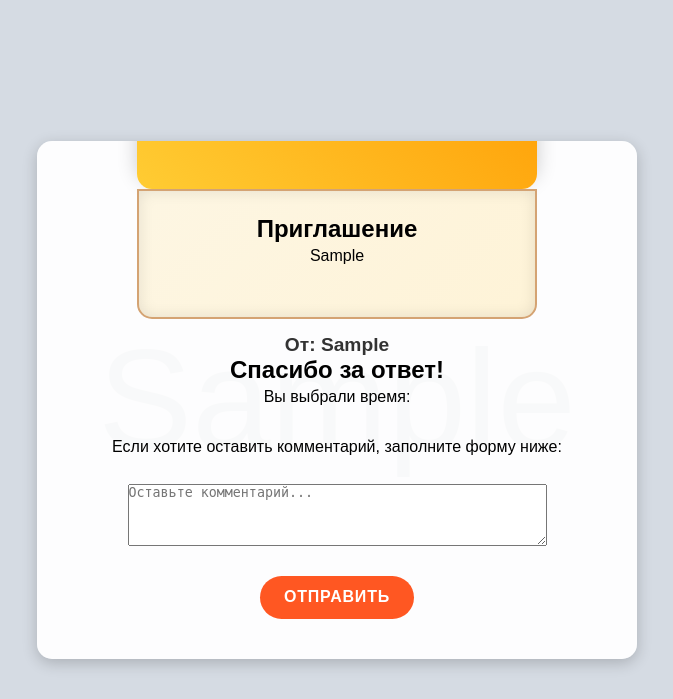
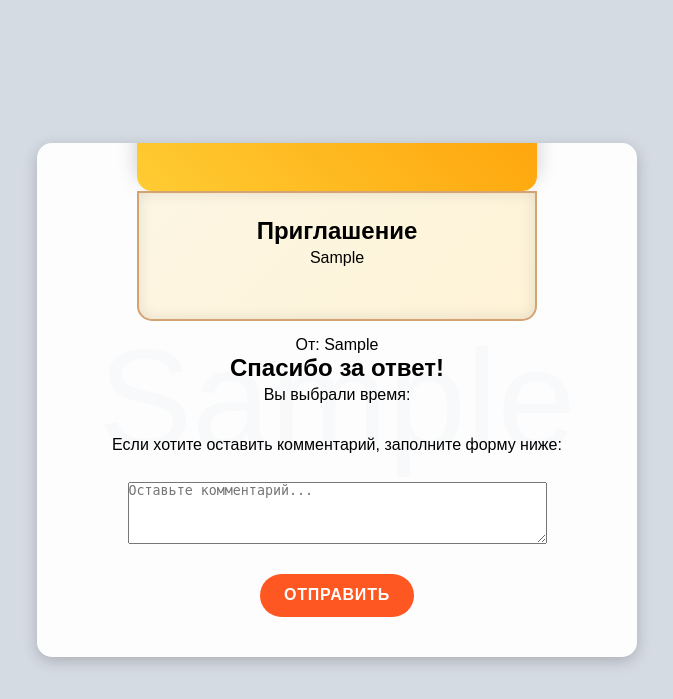
Before and after one commit to Lavochka123/Svety4, a Flask app: page /invite/1/page5 in a window 1280 px wide. Shown: the top 699 px of the page, without its empty margins (303-976 px from the left). Run offline with Flask 3, Linux system fonts and the light colour scheme; tables that the repository leaves empty hold one stand-in row (values such as "Sample post"); grey boxes marked "Sample" are stand-in pictures.

Commit message:
Update page5.html

```diff
--- a/template/page5.html
+++ b/template/page5.html
@@ -5,13 +5,6 @@
   <title>Страница 5</title>
   <link rel="stylesheet" href="{{ url_for('static', filename='css/style.css') }}">
   <style>
-    .sender-signature {
-      margin-top: 1rem;
-      font-size: 1.2em;
-      font-weight: bold;
-      text-align: center;
-      color: #333;
-    }
     /* Пример оформления конверта */
     .envelope {
       position: relative;
@@ -55,10 +48,9 @@
 </head>
 <body class="{{ data.design }}"
 {% if data.bg_image %}
-  style="background-image: url('{{ url_for('static', filename='uploads/' + data.bg_image) }}'); background-size: cover; background-position: center;"
+  style="background-image: url('{{ url_for('static', filename=data.bg_image) }}'); background-size: cover; background-position: center;"
 {% endif %}>
   <div class="container">
-    <!-- Пример конверта с содержимым приглашения -->
     <div class="envelope">
       <div class="envelope-flap"></div>
       <div class="envelope-body">
@@ -66,13 +58,11 @@
          <p>{{ data.page3 }}</p>
       </div>
     </div>
-    <!-- Под конвертом выводим имя отправителя -->
     {% if data.sender %}
       <div class="sender-signature">
          От: {{ data.sender }}
       </div>
     {% endif %}
-
     <h2>Спасибо за ответ!</h2>
     <p>Вы выбрали время: <strong>{{ selected_time }}</strong></p>
     <p>Если хотите оставить комментарий, заполните форму ниже:</p>
```
